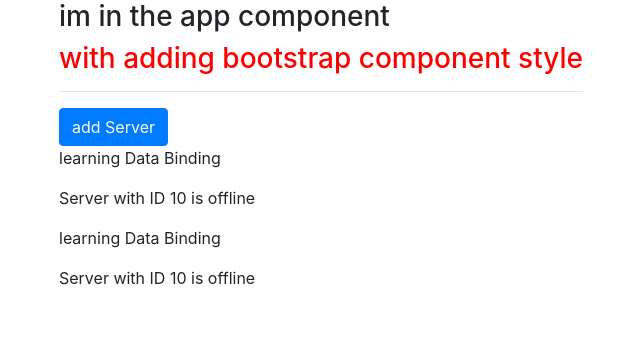
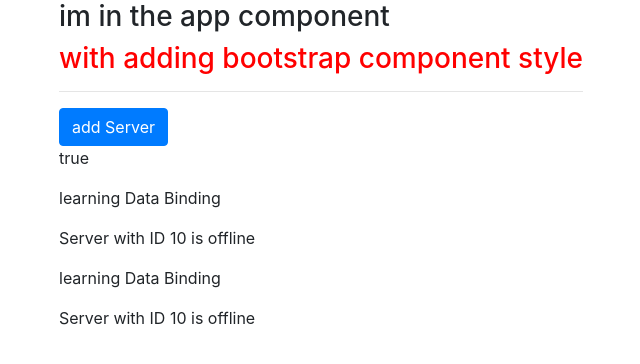
Before and after one commit to agungTuanany/angularBootCamp, an Angular app: page / in a window 1280 px wide. Shown: the top 364 px of the page, without its empty margins (11-651 px from the left). Built offline with nearby package versions, Linux system fonts and the light colour scheme.

Commit message:
string interpelation VS property Binding

```diff
--- a/src/app/servers/servers.component.html
+++ b/src/app/servers/servers.component.html
@@ -1,4 +1,7 @@
 
 <button class="btn btn-primary" [disabled]="!allowNewServer">add Server</button>
+
+<!-- <p>{{ allowNewServer }}</p> -->
+<p [innerText]="allowNewServer"></p>
 <app-server></app-server>
 <app-server></app-server>
```
